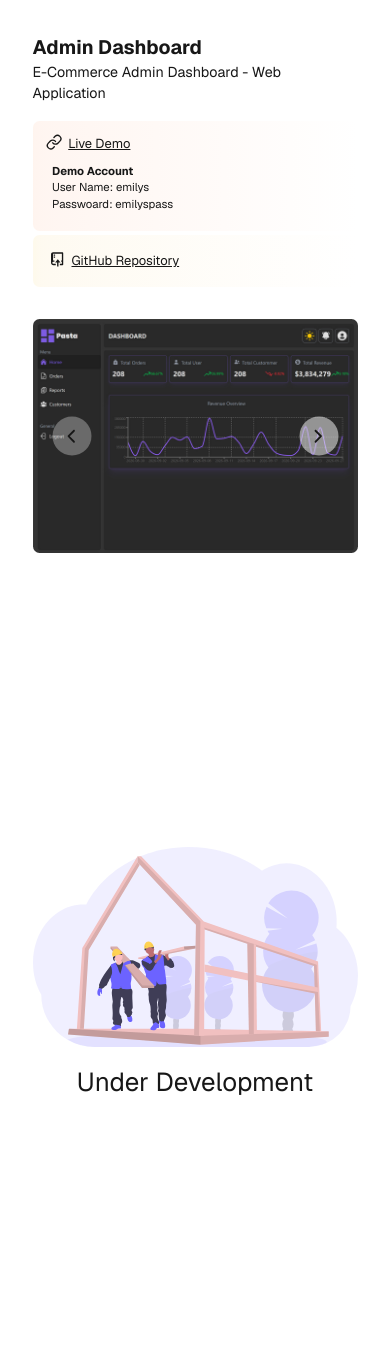
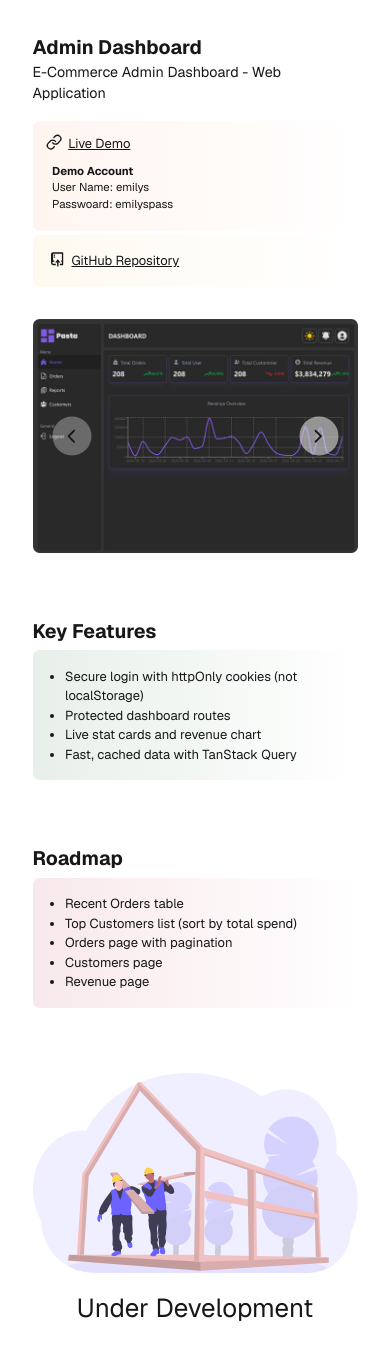
Before and after one commit to BhGh1081/portfolio, a Next.js app: page /dashboard in a window 390 px wide. Shown: the top 1360 px of the page. Built offline with nearby package versions, Linux system fonts and the light colour scheme.

Commit message:
feat: dashboard feature and road map added

```diff
--- a/app/component/projects/project.tsx
+++ b/app/component/projects/project.tsx
@@ -125,3 +125,20 @@ export function Challenges({ projectName }: { projectName: string }) {
         </div>
     )
 }
+
+
+export function Roadmap({ projectName }: { projectName: string }) {
+
+    const t = useTranslations(`project.${projectName}.roadmap`);
+    const items = t.raw('items') as string[];
+    const locale = useLocale();
+
+    return (
+        <div>
+            <h1 className="text-2xl font-bold mb-2">{t('title')}</h1>
+            <ul className={clsx(`list-disc from-pink-800/10 to-background rounded-lg p-5 px-10`, locale === 'en' ? 'bg-linear-to-r' : 'bg-linear-to-l')}>
+                {items.map((item, index) => <li key={index}>{item}</li>)}
+            </ul>
+        </div>
+    )
+}
--- a/app/dashboard/page.tsx
+++ b/app/dashboard/page.tsx
@@ -1,5 +1,8 @@
+'use client';
+
 import Slider from "../ui/slider"
-import { Introduction } from "../component/projects/project"
+import { Introduction, Features, Roadmap } from "../component/projects/project"
+
 
 export default function Dashboard() {
 
@@ -10,12 +13,15 @@ export default function Dashboard() {
     ]
 
     return (
-        <div className="p-10 lg:px-30 min-h-screen">
+        <div className="p-10 lg:px-30 min-h-screen space-y-20">
             <div className="flex flex-col gap-10">
                 <Introduction projectName="dashboard" />
                 <Slider slides={slides} />
             </div>
-            <div className="flex flex-col gap-5 items-center justify-center h-screen">
+            <Features projectName="dashboard" />
+            <Roadmap projectName="dashboard" />
+
+            <div className="flex flex-col gap-5 items-center justify-center">
                 <img
                     src='/under-construction.svg'
                     className="w-170" />
--- a/message/en.json
+++ b/message/en.json
@@ -146,13 +146,10 @@
             "features": {
                 "title": "Key Features",
                 "items": [
-                    "Secure user authentication",
-                    "User-specific task management",
-                    "Create, edit, delete, and update tasks (CRUD)",
-                    "Search and filter functionality",
-                    "Task categorization",
-                    "Persistent database storage",
-                    "Fully responsive design"
+                    "Secure login with httpOnly cookies (not localStorage)",
+                    "Protected dashboard routes",
+                    "Live stat cards and revenue chart",
+                    "Fast, cached data with TanStack Query"
                 ]
             },
             "challenges": {
@@ -160,6 +157,16 @@
                 "items": [
                     "A key challenge was configuring NextAuth providers and managing authentication consistently across both client-side and server-side environments, which required proper session handling and protected route logic."
                 ]
+            },
+            "roadmap": {
+                "title": "Roadmap",
+                "items":[
+                    "Recent Orders table",
+                    "Top Customers list (sort by total spend)",
+                    "Orders page with pagination",
+                    "Customers page",
+                    "Revenue page"
+                ]
             }
         }
     }
--- a/message/fa.json
+++ b/message/fa.json
@@ -146,13 +146,9 @@
             "features": {
                 "title": "ویژگی‌های کلیدی",
                 "items": [
-                    "احراز هویت امن کاربران",
-                    "مدیریت تسک‌های اختصاصی هر کاربر",
-                    "ایجاد، ویرایش، حذف و بروزرسانی تسک‌ها (CRUD)",
-                    "قابلیت جستجو و فیلتر",
-                    "دسته‌بندی تسک‌ها",
-                    "ذخیره‌سازی پایدار در دیتابیس",
-                    "طراحی کاملاً ریسپانسیو"
+                    "ورود امن با httpOnly cookie (نه localStorage)",
+                    "مسیرهای داشبورد محافظت‌ شده",
+                    "داده‌های سریع و کش‌ شده با TanStack Query"
                 ]
             },
             "challenges": {
@@ -160,6 +156,16 @@
                 "items": [
                     "یکی از چالش‌های اصلی، پیکربندی Providerهای NextAuth و مدیریت یکپارچه احراز هویت در محیط‌های کلاینت‌ساید و سرور‌ساید بود که نیازمند مدیریت صحیح سشن‌ها و پیاده‌سازی منطق محافظت از مسیرها (Protected Routes) بود."
                 ]
+            },
+            "roadmap":{
+                "title": "نقشه راه",
+                "items":[
+                    "جدول سفارش‌های اخیر",
+                    "لیست برترین مشتریان (بر اساس مجموع خرید)",
+                    "صفحه سفارش‌ها با صفحه‌بندی (pagination)",
+                    "صفحه مشتریان",
+                    "صفحه درآمد"
+                ]
             }
         }
     }
```
